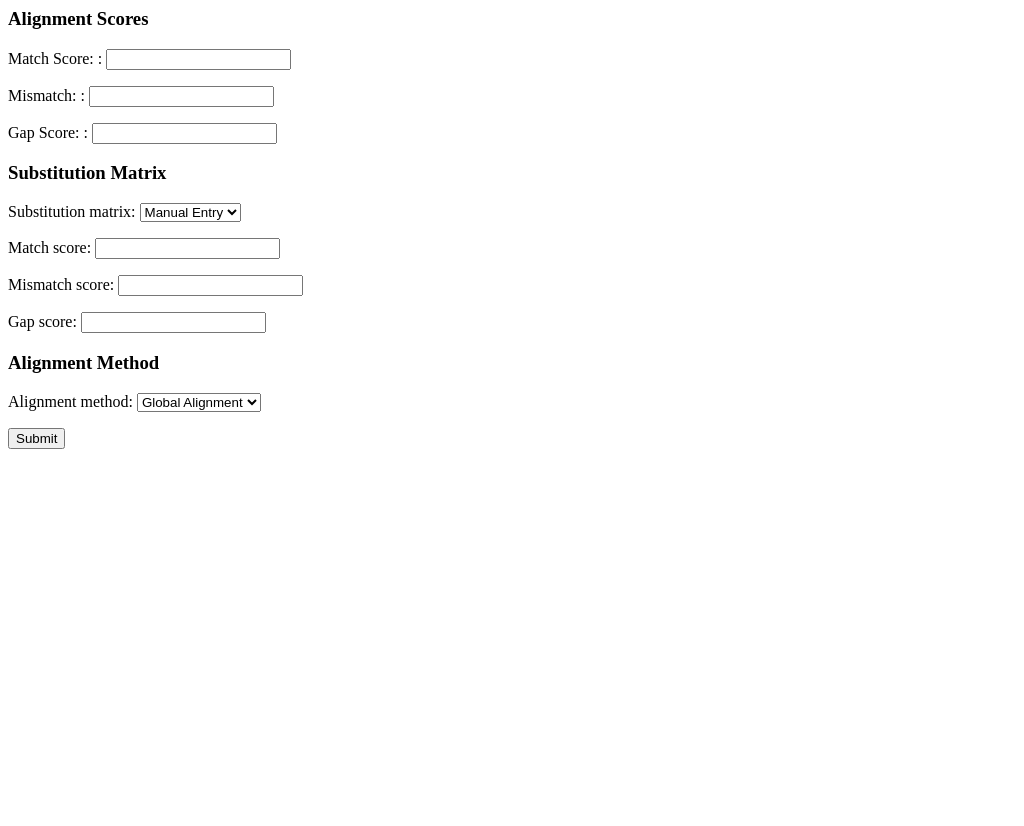
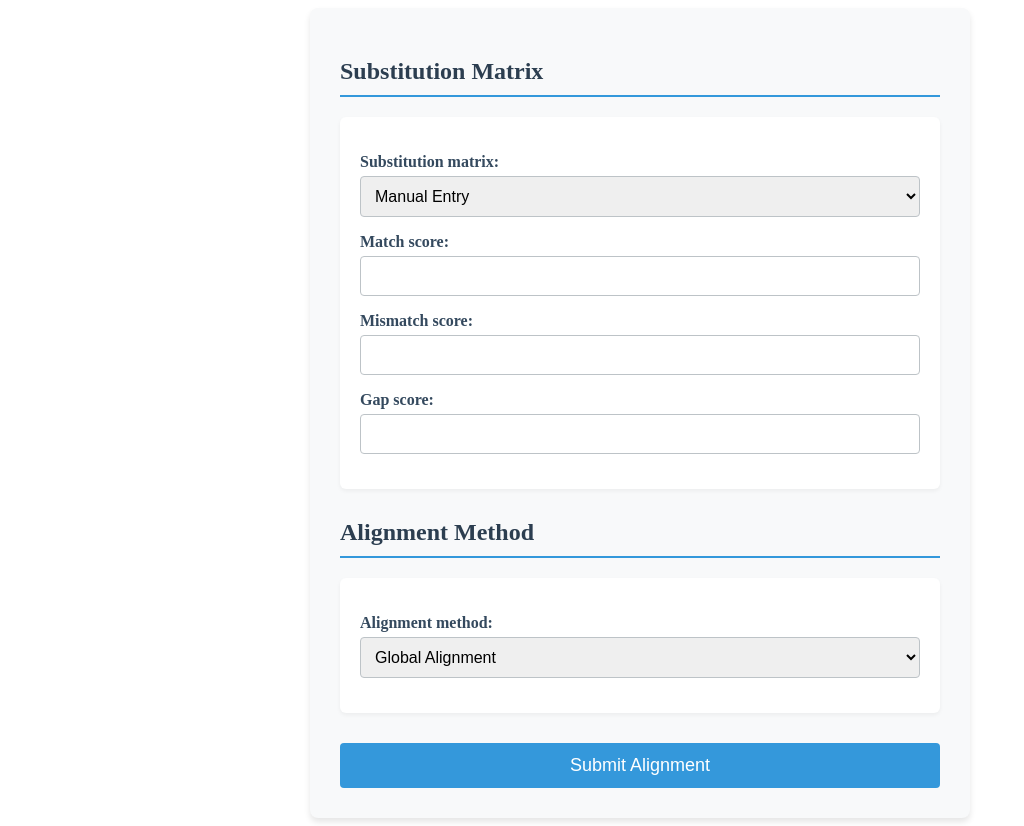
Before and after one commit to bjcabral/binf730-2024, a Django app: template django-apps/Binf730Final/filesUpload/templates/method_and_score_scheme.html in a window 1280 px wide. Shown: the whole page, without its empty margins (0-1024 px from the left). Before the commit the page ends 449 px from the top, so only its background shows below. Run offline with Django 5.2, Linux system fonts and the light colour scheme; the template is opened without the code that fills it: values that come from a table or form of the project are taken from there, others are empty; parts of the project's set-up code (start-up, migrations or seed data) failed here and were passed over.

Commit message:
Beautfying the HTTML templates

```diff
--- a/django-apps/Binf730Final/filesUpload/templates/method_and_score_scheme.html
+++ b/django-apps/Binf730Final/filesUpload/templates/method_and_score_scheme.html
@@ -1,13 +1,113 @@
-<form method="post">
+<form method="post" class="alignment-form">
   {% csrf_token %}
-  <h3>Alignment Scores</h3>
-  {{ score_form.as_p }}
 
-  <h3>Substitution Matrix</h3>
-  {{ matrix_form.as_p }}
+  <div class="form-section">
+    <h2>Substitution Matrix</h2>
+    <div class="matrix-inputs">
+      {{ matrix_form.as_p }}
+    </div>
+  </div>
 
-  <h3>Alignment Method</h3>
-  {{ method_form.as_p }}
+  <div class="form-section">
+    <h2>Alignment Method</h2>
+    <div class="method-inputs">
+      {{ method_form.as_p }}
+    </div>
+  </div>
 
-  <button type="submit">Submit</button>
+  <button type="submit" class="submit-btn">Submit Alignment</button>
 </form>
+
+<style>
+  .alignment-form {
+    max-width: 600px;
+    margin: 0 auto;
+    padding: 30px;
+    background-color: #f8f9fa;
+    border-radius: 8px;
+    box-shadow: 0 4px 6px rgba(0, 0, 0, 0.1);
+  }
+
+  .form-section {
+    margin-bottom: 30px;
+  }
+
+  h2 {
+    color: #2c3e50;
+    font-size: 24px;
+    margin-bottom: 20px;
+    border-bottom: 2px solid #3498db;
+    padding-bottom: 10px;
+  }
+
+  .matrix-inputs,
+  .method-inputs {
+    background-color: #ffffff;
+    padding: 20px;
+    border-radius: 6px;
+    box-shadow: 0 2px 4px rgba(0, 0, 0, 0.05);
+  }
+
+  .matrix-inputs p,
+  .method-inputs p {
+    margin-bottom: 15px;
+  }
+
+  label {
+    display: block;
+    margin-bottom: 5px;
+    font-weight: bold;
+    color: #34495e;
+  }
+
+  input[type="text"],
+  input[type="number"],
+  select,
+  textarea {
+    width: 100%;
+    padding: 10px;
+    border: 1px solid #bdc3c7;
+    border-radius: 4px;
+    font-size: 16px;
+    transition: border-color 0.3s ease;
+  }
+
+  input[type="text"]:focus,
+  input[type="number"]:focus,
+  select:focus,
+  textarea:focus {
+    border-color: #3498db;
+    outline: none;
+  }
+
+  .submit-btn {
+    display: block;
+    width: 100%;
+    padding: 12px;
+    background-color: #3498db;
+    color: white;
+    border: none;
+    border-radius: 4px;
+    font-size: 18px;
+    cursor: pointer;
+    transition: background-color 0.3s ease;
+  }
+
+  .submit-btn:hover {
+    background-color: #2980b9;
+  }
+
+  @media (max-width: 768px) {
+    .alignment-form {
+      padding: 20px;
+    }
+
+    h2 {
+      font-size: 20px;
+    }
+
+    .submit-btn {
+      font-size: 16px;
+    }
+  }
+</style>
```
Also changed, not shown: django-apps/Binf730Final/filesUpload/templates/upload.html (+96 -27 lines).
